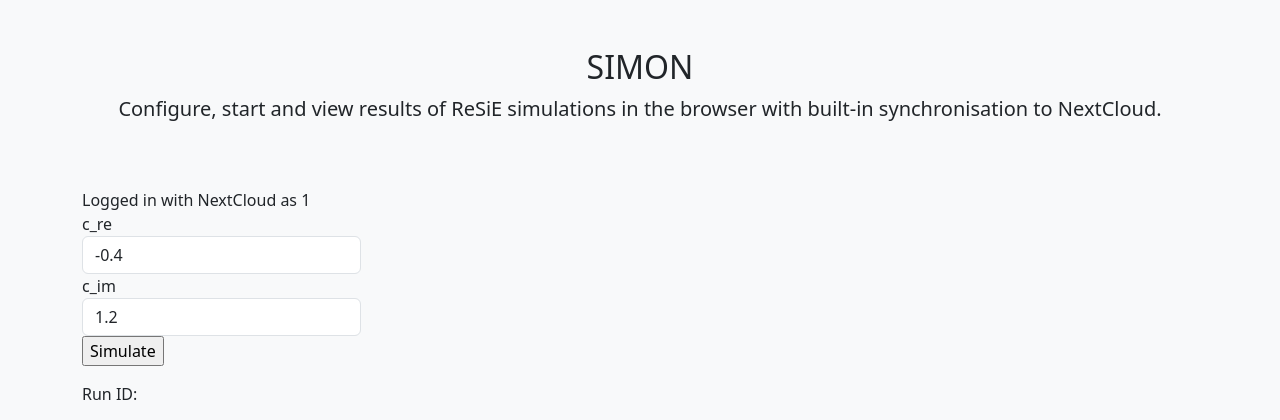
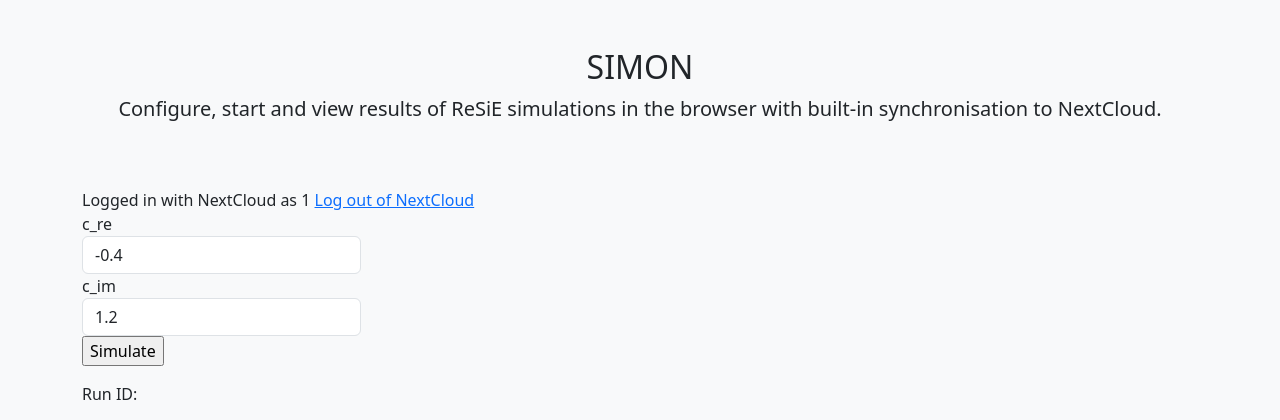
Before and after one commit to QuaSi-Software/simon, a Flask app: page / in a window 1280 px wide. Shown: the top 420 px of the page. Run offline with Flask 3, Linux system fonts and the light colour scheme; the visitor is signed in with stand-in values (Sample User, id 1).

Commit message:
Implement logout route for NextCloud oauth linkage.
Note this doesn't invalidate the token from the remote NextCloud instance, it just removes the token from the session storage so SIMON can't use it anymore.

```diff
--- a/webapp/simon_webapp/app.py
+++ b/webapp/simon_webapp/app.py
@@ -64,7 +64,7 @@ def nextcloud_login():
     Response (HTML): A redirect to the NextCloud login
     """
     if "nextcloud_authorized" in session and session["nextcloud_authorized"]:
-        redirect(url_for("index"))
+        return redirect(url_for("index"))
 
     session['nextcloud_login_state'] = str(uuid.uuid4())
 
@@ -77,6 +77,24 @@ def nextcloud_login():
     })
 
     return redirect(app.config['NEXTCLOUD_AUTHORIZE_URL'] + '?' + qs)
+
+@app.route("/nextcloud_logout", methods=["GET"])
+def nextcloud_logout():
+    """NextCloud logout route.
+
+    Request body: None
+
+    Response (HTML): A redirect to the home page
+    """
+    if not ("nextcloud_authorized" in session and session["nextcloud_authorized"]):
+        return redirect(url_for("index"))
+
+    session["user_id"] = "__anonymous__"
+    session["nextcloud_authorized"] = False
+    session["nextcloud_access_token"] = None
+    session["nextcloud_refresh_token"] = None
+
+    return redirect(url_for("index"))
 
 @app.route('/callback/nextcloud', methods=["GET"])
 def callback_nextcloud():
--- a/webapp/simon_webapp/templates/index.html
+++ b/webapp/simon_webapp/templates/index.html
@@ -21,6 +21,7 @@
 
       {% if session['nextcloud_authorized'] %}
         <span>Logged in with NextCloud as {{session['user_id']}}</span>
+        <a href="{{ url_for('nextcloud_logout') }}">Log out of NextCloud</a>
       {% else %}
         <a href="{{ url_for('nextcloud_login') }}">Login with NextCloud</a>
       {% endif %}
```
